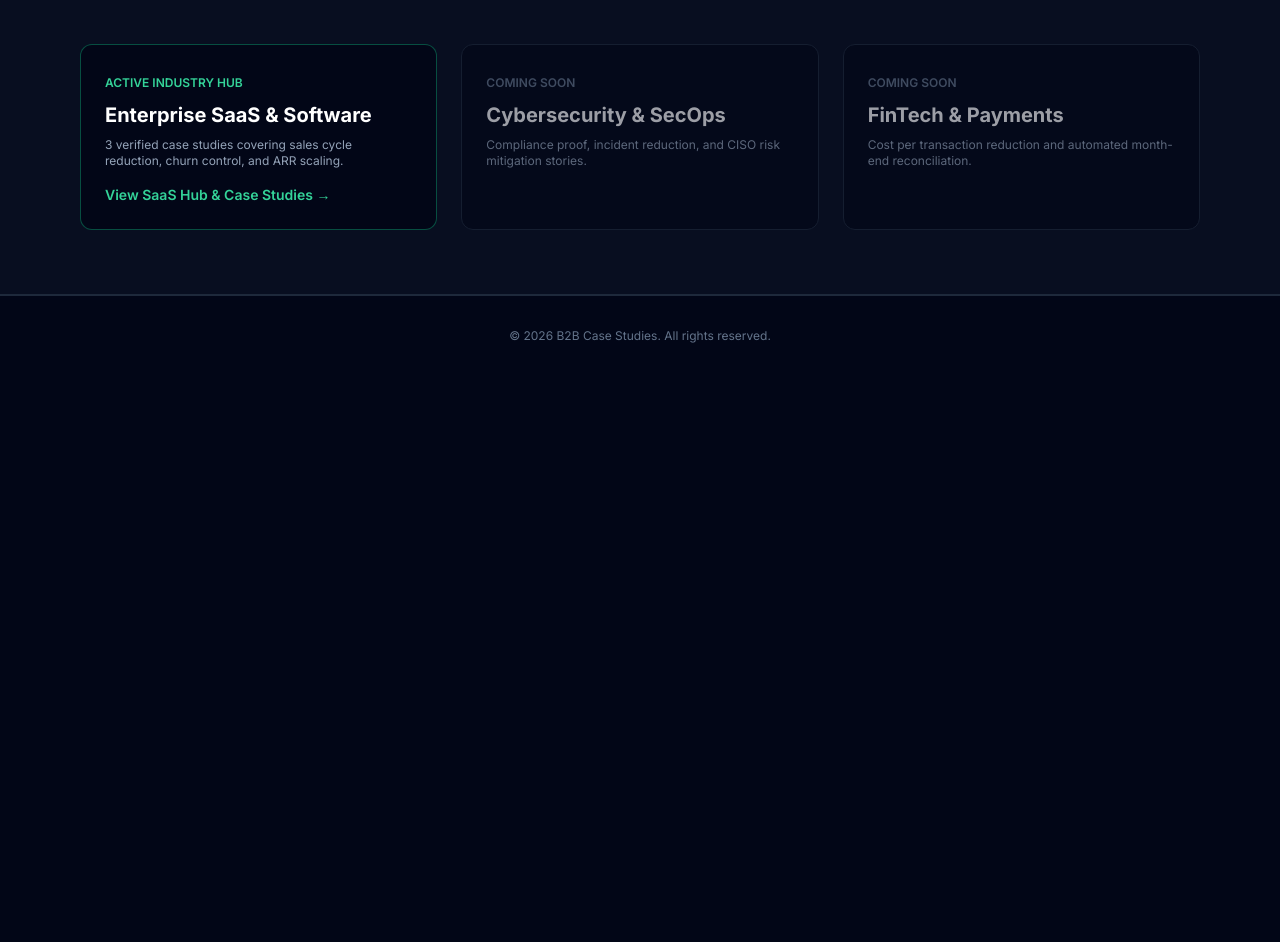
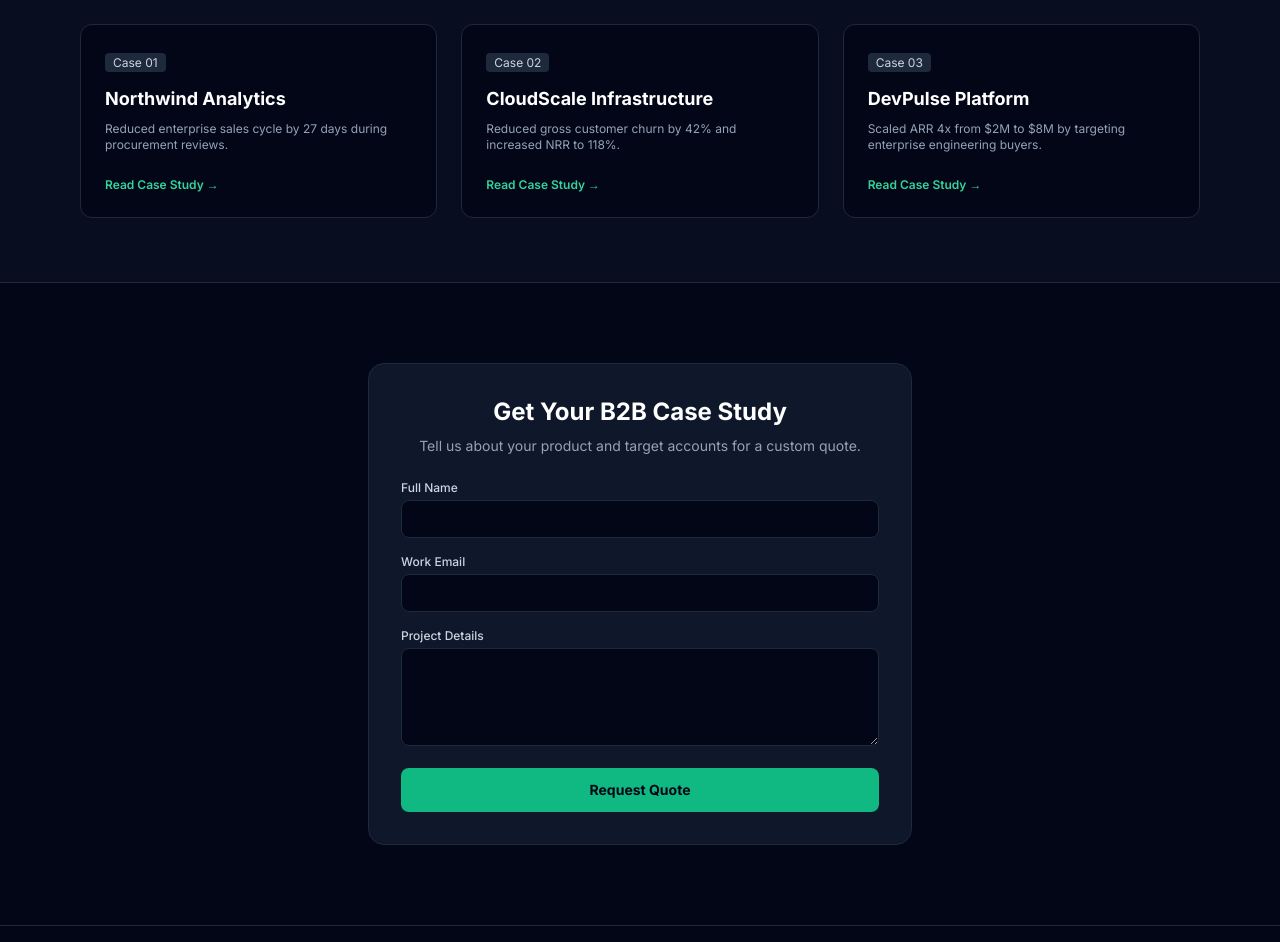
Before and after one commit to b2bcasestudy/b2bcasestudy.github.io, a plain HTML site: page en-us/index.html in a window 1280 px wide. Shown: the part 719-1661 px from the top of the page. Before the commit the page ends 1095 px from the top, so only its background shows below. Drawn offline with nearby package versions, Linux system fonts and the light colour scheme.

Commit message:
Update index.html

```diff
--- a/en-us/index.html
+++ b/en-us/index.html
@@ -29,13 +29,13 @@
       </div>
 
       <nav class="hidden md:flex gap-8 text-sm font-medium text-slate-400">
-        <a href="/en-us/industry/saas/" class="hover:text-white transition">SaaS Industry</a>
-        <a href="#industries" class="hover:text-white transition">All Industries</a>
+        <a href="/en-us/industry/saas/" class="hover:text-white transition">SaaS Industry Hub</a>
+        <a href="#featured-cases" class="hover:text-white transition">Case Studies</a>
         <a href="#contact" class="hover:text-white transition">Contact</a>
       </nav>
 
       <div class="flex items-center gap-3">
-        <!-- Selector Desplegable de 6 Idiomas -->
+        <!-- Selector Desplegable de Idiomas -->
         <div class="relative group">
           <button class="flex items-center gap-2 bg-slate-900 border border-slate-800 text-slate-300 hover:text-white px-3 py-1.5 rounded-lg text-sm font-medium transition">
             <span>🇺🇸 English (US)</span>
@@ -71,16 +71,16 @@
           Data-backed customer stories written for US enterprise buyers to shorten sales cycles and boost conversion rates.
         </p>
         <div class="flex flex-col sm:flex-row gap-4">
-          <a href="/en-us/industry/saas/" class="bg-emerald-500 hover:bg-emerald-400 text-slate-950 font-bold px-6 py-3 rounded-lg text-center transition">Explore SaaS Case Studies</a>
-          <a href="#contact" class="border border-slate-700 hover:bg-slate-900 text-slate-300 font-semibold px-6 py-3 rounded-lg text-center transition">Request Custom Study</a>
+          <a href="/en-us/industry/saas/" class="bg-emerald-500 hover:bg-emerald-400 text-slate-950 font-bold px-6 py-3 rounded-lg text-center transition">Browse SaaS Industry Hub</a>
+          <a href="#featured-cases" class="border border-slate-700 hover:bg-slate-900 text-slate-300 font-semibold px-6 py-3 rounded-lg text-center transition">View All 3 SaaS Cases</a>
         </div>
       </div>
 
-      <!-- Featured Card linking to Case Study 1 -->
+      <!-- Hero Card linking to Case Study 1 -->
       <div class="bg-slate-900 border border-slate-800 rounded-2xl p-6 shadow-2xl">
         <div class="flex justify-between items-center mb-4 text-xs text-slate-400">
-          <span class="bg-slate-800 text-slate-300 px-2 py-1 rounded">Featured · SaaS</span>
-          <span>US Market</span>
+          <span class="bg-slate-800 text-slate-300 px-2 py-1 rounded">Featured Case Study</span>
+          <span>SaaS Vertical</span>
         </div>
         <h3 class="text-xl font-bold text-white mb-4">How Northwind cut its enterprise sales cycle by 27 days</h3>
         <div class="grid grid-cols-3 gap-2 mb-6 text-center">
@@ -103,39 +103,71 @@
       </div>
     </section>
 
-    <!-- Industry Vertical Grid Section -->
-    <section id="industries" class="py-16 bg-slate-900/50 border-y border-slate-800">
+    <!-- Industry Hubs & Direct Case Study Links -->
+    <section id="featured-cases" class="py-16 bg-slate-900/50 border-y border-slate-800">
       <div class="max-w-6xl mx-auto px-4">
-        <div class="text-center max-w-2xl mx-auto mb-12">
-          <h2 class="text-3xl font-bold text-white mb-4">Targeted US B2B Verticals</h2>
-          <p class="text-slate-400">Industry-specific case studies structured around executive pain points.</p>
+        <div class="flex justify-between items-end mb-10">
+          <div>
+            <span class="text-xs font-semibold text-emerald-400 uppercase tracking-widest">Industry Vertical 01</span>
+            <h2 class="text-3xl font-bold text-white mt-1">Enterprise SaaS & Software</h2>
+          </div>
+          <a href="/en-us/industry/saas/" class="text-sm font-semibold text-emerald-400 hover:underline">Go to SaaS Hub Page →</a>
         </div>
 
+        <!-- Cards linking directly to individual cases -->
         <div class="grid md:grid-cols-3 gap-6">
-          <!-- Active Vertical: SaaS -->
-          <div class="bg-slate-950 border border-emerald-500/40 p-6 rounded-xl flex flex-col justify-between">
+          <div class="bg-slate-950 border border-slate-800 p-6 rounded-xl flex flex-col justify-between hover:border-emerald-500/50 transition">
             <div>
-              <span class="text-xs text-emerald-400 font-semibold uppercase">Active Industry Hub</span>
-              <h3 class="text-xl font-bold text-white mt-2 mb-2">Enterprise SaaS & Software</h3>
-              <p class="text-xs text-slate-400 mb-4">3 verified case studies covering sales cycle reduction, churn control, and ARR scaling.</p>
+              <span class="text-xs bg-slate-800 text-slate-300 px-2 py-0.5 rounded">Case 01</span>
+              <h3 class="text-lg font-bold text-white mt-3 mb-2">Northwind Analytics</h3>
+              <p class="text-xs text-slate-400 mb-6">Reduced enterprise sales cycle by 27 days during procurement reviews.</p>
             </div>
-            <a href="/en-us/industry/saas/" class="text-emerald-400 hover:underline text-sm font-semibold">View SaaS Hub & Case Studies →</a>
+            <a href="/en-us/industry/saas/northwind-sales-cycle/" class="text-emerald-400 hover:underline text-xs font-semibold">Read Case Study →</a>
           </div>
 
-          <!-- Upcoming Vertical: Cybersecurity -->
-          <div class="bg-slate-950 border border-slate-800 p-6 rounded-xl opacity-60">
-            <span class="text-xs text-slate-500 font-semibold uppercase">Coming Soon</span>
-            <h3 class="text-xl font-bold text-white mt-2 mb-2">Cybersecurity & SecOps</h3>
-            <p class="text-xs text-slate-400">Compliance proof, incident reduction, and CISO risk mitigation stories.</p>
+          <div class="bg-slate-950 border border-slate-800 p-6 rounded-xl flex flex-col justify-between hover:border-emerald-500/50 transition">
+            <div>
+              <span class="text-xs bg-slate-800 text-slate-300 px-2 py-0.5 rounded">Case 02</span>
+              <h3 class="text-lg font-bold text-white mt-3 mb-2">CloudScale Infrastructure</h3>
+              <p class="text-xs text-slate-400 mb-6">Reduced gross customer churn by 42% and increased NRR to 118%.</p>
+            </div>
+            <a href="/en-us/industry/saas/cloudscale-churn-reduction/" class="text-emerald-400 hover:underline text-xs font-semibold">Read Case Study →</a>
           </div>
 
-          <!-- Upcoming Vertical: FinTech -->
-          <div class="bg-slate-950 border border-slate-800 p-6 rounded-xl opacity-60">
-            <span class="text-xs text-slate-500 font-semibold uppercase">Coming Soon</span>
-            <h3 class="text-xl font-bold text-white mt-2 mb-2">FinTech & Payments</h3>
-            <p class="text-xs text-slate-400">Cost per transaction reduction and automated month-end reconciliation.</p>
+          <div class="bg-slate-950 border border-slate-800 p-6 rounded-xl flex flex-col justify-between hover:border-emerald-500/50 transition">
+            <div>
+              <span class="text-xs bg-slate-800 text-slate-300 px-2 py-0.5 rounded">Case 03</span>
+              <h3 class="text-lg font-bold text-white mt-3 mb-2">DevPulse Platform</h3>
+              <p class="text-xs text-slate-400 mb-6">Scaled ARR 4x from $2M to $8M by targeting enterprise engineering buyers.</p>
+            </div>
+            <a href="/en-us/industry/saas/devpulse-arr-growth/" class="text-emerald-400 hover:underline text-xs font-semibold">Read Case Study →</a>
           </div>
         </div>
+      </div>
+    </section>
+
+    <!-- Contact Section -->
+    <section id="contact" class="py-20 max-w-xl mx-auto px-4">
+      <div class="bg-slate-900 border border-slate-800 p-8 rounded-2xl">
+        <h3 class="text-2xl font-bold text-white mb-2 text-center">Get Your B2B Case Study</h3>
+        <p class="text-slate-400 text-sm mb-6 text-center">Tell us about your product and target accounts for a custom quote.</p>
+        <form class="space-y-4" action="#" method="POST">
+          <div>
+            <label class="block text-xs font-medium text-slate-300 mb-1">Full Name</label>
+            <input type="text" required class="w-full bg-slate-950 border border-slate-800 rounded-lg px-3 py-2 text-sm text-white focus:outline-none focus:border-emerald-500">
+          </div>
+          <div>
+            <label class="block text-xs font-medium text-slate-300 mb-1">Work Email</label>
+            <input type="email" required class="w-full bg-slate-950 border border-slate-800 rounded-lg px-3 py-2 text-sm text-white focus:outline-none focus:border-emerald-500">
+          </div>
+          <div>
+            <label class="block text-xs font-medium text-slate-300 mb-1">Project Details</label>
+            <textarea rows="4" class="w-full bg-slate-950 border border-slate-800 rounded-lg px-3 py-2 text-sm text-white focus:outline-none focus:border-emerald-500"></textarea>
+          </div>
+          <button type="submit" class="w-full bg-emerald-500 hover:bg-emerald-400 text-slate-950 font-bold py-3 rounded-lg transition text-sm">
+            Request Quote
+          </button>
+        </form>
       </div>
     </section>
   </main>
```
